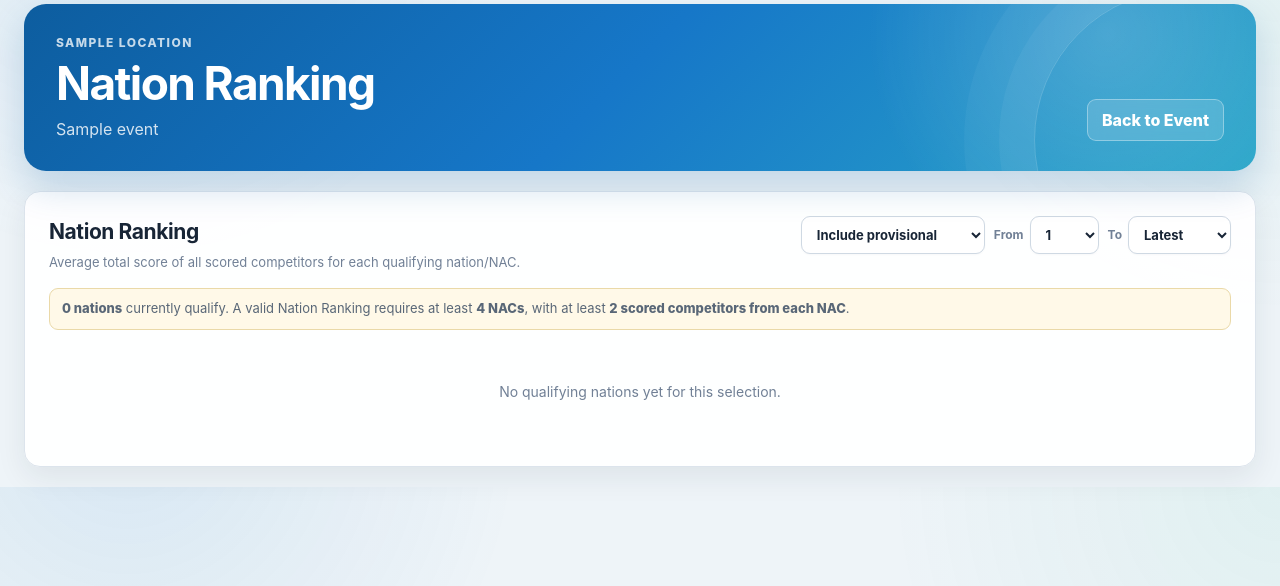
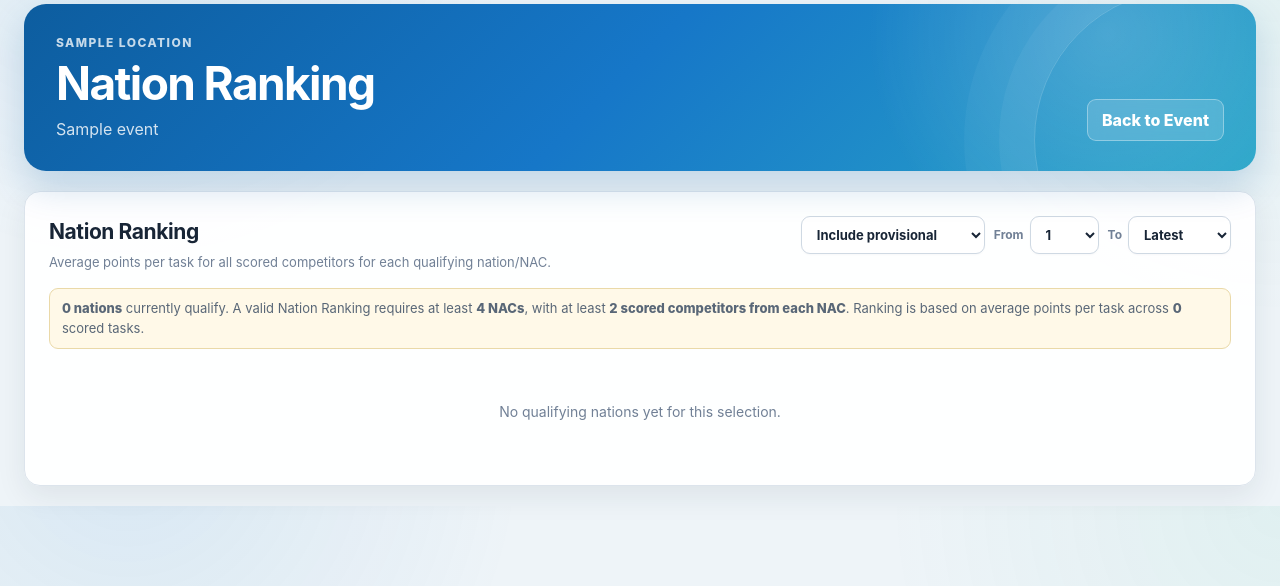
Before and after one commit to Jimmy-thom/balloon-competition-results, a Flask app: template templates/nation_ranking.html in a window 1280 px wide. Shown: the part 76-662 px from the top of the page. Run offline with Flask 3, Linux system fonts and the light colour scheme; the template is opened without the code that fills it: most values are stand-ins (such as "Sample title", 1, 10 or a date in 2020); data that the repository does not hold is empty; some libraries are stand-ins or nearby versions.

Commit message:
Update nation_ranking.html

```diff
--- a/templates/nation_ranking.html
+++ b/templates/nation_ranking.html
@@ -15,7 +15,7 @@
   <div class="section-head">
     <div>
       <h2>Nation Ranking</h2>
-      <p class="muted">Average total score of all scored competitors for each qualifying nation/NAC.</p>
+      <p class="muted">Average points per task for all scored competitors for each qualifying nation/NAC.</p>
     </div>
     <div class="controls">
       <select id="mode">
@@ -71,13 +71,13 @@ function esc(value){return String(value ?? '').replace(/[&<>"']/g,m=>({'&':'&amp
 function fmt(value){if(value===null||value===undefined||value==='')return '—';return Number(value).toLocaleString('en-GB');}
 function qs(){const p=new URLSearchParams({mode:mode.value});if(from.value)p.set('from',from.value);if(to.value)p.set('to',to.value);return p;}
 function renderNation(data){
-  const count=Number(data.qualifying_nations||0), minimum=Number(data.minimum_nations||4), minimumPilots=Number(data.minimum_pilots_per_nation||2);
+  const count=Number(data.qualifying_nations||0), minimum=Number(data.minimum_nations||4), minimumPilots=Number(data.minimum_pilots_per_nation||2), taskCount=Number(data.task_count||0);
   nationNote.className='nation-status '+(count>=minimum?'valid':'pending');
   nationNote.innerHTML=count>=minimum
-    ? `<strong>${count} nations</strong> currently qualify. A valid Nation Ranking requires at least <strong>${minimum} NACs</strong>, with at least <strong>${minimumPilots} scored competitors from each NAC</strong>. Ranking is provisional/live until the event is final.`
-    : `<strong>${count} nation${count===1?'':'s'}</strong> currently qualify. A valid Nation Ranking requires at least <strong>${minimum} NACs</strong>, with at least <strong>${minimumPilots} scored competitors from each NAC</strong>.`;
+    ? `<strong>${count} nations</strong> currently qualify. A valid Nation Ranking requires at least <strong>${minimum} NACs</strong>, with at least <strong>${minimumPilots} scored competitors from each NAC</strong>. Ranking is based on average points per task across <strong>${taskCount}</strong> scored task${taskCount===1?'':'s'}. It is provisional/live until the event is final.`
+    : `<strong>${count} nation${count===1?'':'s'}</strong> currently qualify. A valid Nation Ranking requires at least <strong>${minimum} NACs</strong>, with at least <strong>${minimumPilots} scored competitors from each NAC</strong>. Ranking is based on average points per task across <strong>${taskCount}</strong> scored task${taskCount===1?'':'s'}.`;
   if(!data.rows?.length){nations.innerHTML='<div class="loading">No qualifying nations yet for this selection.</div>';return;}
-  let h='<div class="table-scroll"><table class="nation-table"><thead><tr><th class="nation-rank">POS</th><th>NATION / NAC</th><th class="nation-pilots">SCORED PILOTS</th><th class="nation-average">AVERAGE TOTAL</th><th>PILOTS</th></tr></thead><tbody>';
+  let h='<div class="table-scroll"><table class="nation-table"><thead><tr><th class="nation-rank">POS</th><th>NATION / NAC</th><th class="nation-pilots">SCORED PILOTS</th><th class="nation-average">AVERAGE POINTS / TASK</th><th>PILOTS</th></tr></thead><tbody>';
   for(const r of data.rows){
     const pilots=(r.pilots||[]).map(p=>`<li><span class="pilot-pos">${fmt(p.position)}</span><span class="pilot-name">${esc(p.pilot)}</span><strong class="pilot-total">${fmt(p.total)}</strong></li>`).join('');
     h+=`<tr><td class="nation-rank">${fmt(r.position)}</td><td class="nation-name">${esc(r.nation)}</td><td class="nation-pilots">${fmt(r.pilot_count)}</td><td class="nation-average">${Number(r.average).toFixed(2)}</td><td><details><summary>Show pilots</summary><ul class="pilot-list">${pilots}</ul></details></td></tr>`;
```
